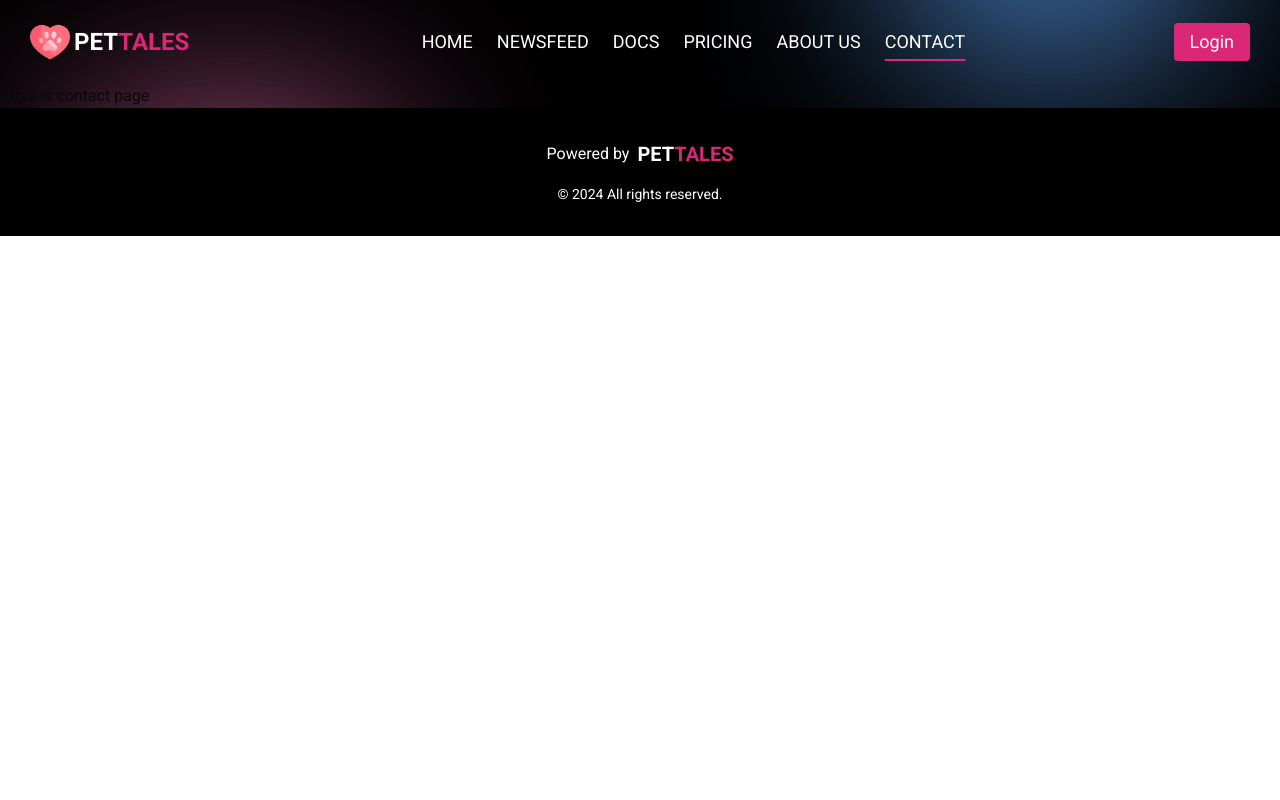
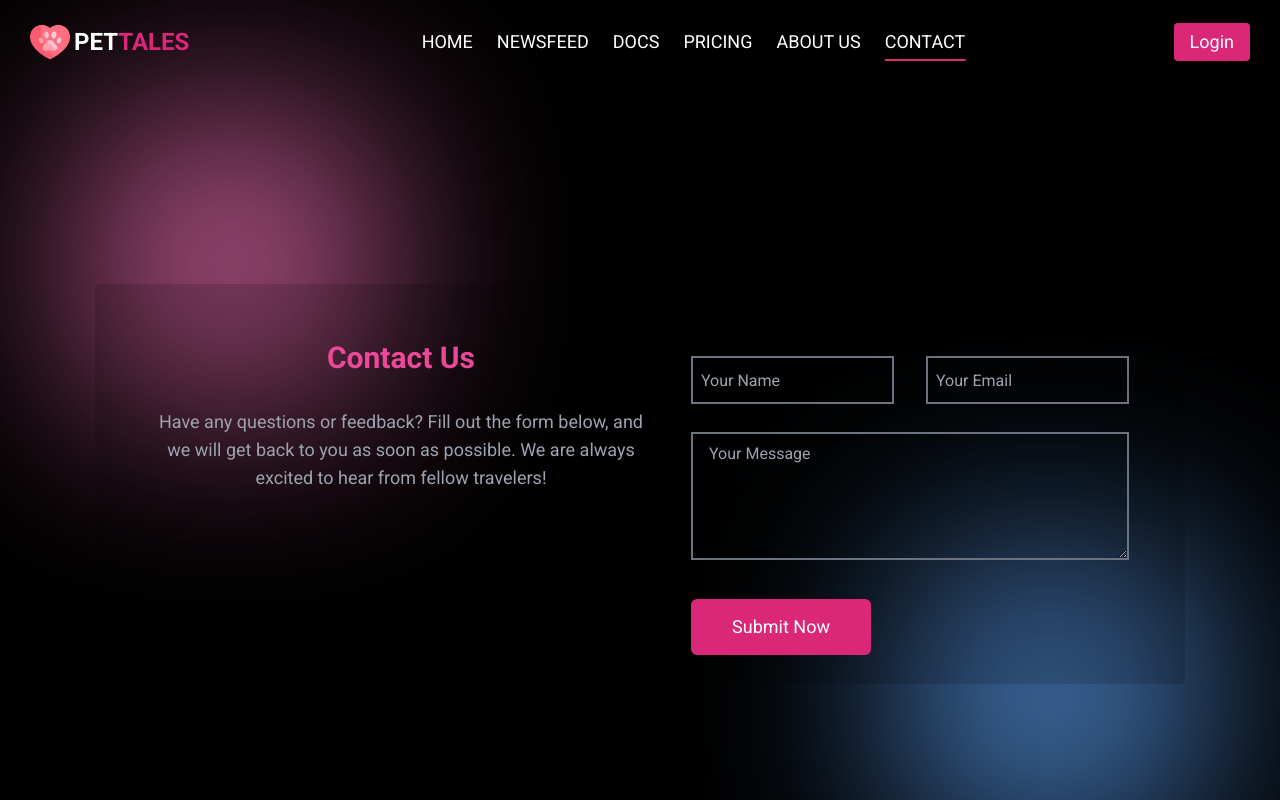
Before and after one commit to Arfaz31/PetTales-client-side, a Next.js app: page /contact in a window 1280 px wide. Shown: the top 800 px of the page. Built offline with nearby package versions, Linux system fonts and the light colour scheme.

Commit message:
contact page

```diff
--- a/src/Providers/index.tsx
+++ b/src/Providers/index.tsx
@@ -13,7 +13,7 @@ const queryClient = new QueryClient();
 export function Providers({ children }: ProvidersProps) {
   return (
     <QueryClientProvider client={queryClient}>
-      <Toaster />
+      <Toaster richColors position="top-right" />
       {children}
     </QueryClientProvider>
   );
--- a/src/app/(WithCommonLayout)/_component/module/contact/index.tsx
+++ b/src/app/(WithCommonLayout)/_component/module/contact/index.tsx
@@ -1,8 +1,84 @@
+"use client";
+
+import LoadingPage from "@/app/loading";
+import Container from "@/components/Shared/Container";
+import { useState } from "react";
+import { SubmitHandler, useForm } from "react-hook-form";
+import { toast } from "sonner";
+
+type QusInput = {
+  name: string;
+  email: string;
+  message: string;
+};
 const Contact = () => {
+  const [isSubmitting, setIsSubmitting] = useState(false);
+  const { register, handleSubmit, reset } = useForm<QusInput>();
+  const onSubmit: SubmitHandler<QusInput> = async (data) => {
+    setIsSubmitting(true);
+    try {
+      console.log(data);
+
+      if (data) {
+        setTimeout(() => {
+          setIsSubmitting(false);
+          toast.success("Your message is submitted successfully");
+        }, 2000);
+      }
+    } catch (err) {
+      toast.error("Failed to send message");
+      console.log(err);
+    } finally {
+      reset();
+    }
+  };
   return (
-    <div>
-      <h1>contact page</h1>
-    </div>
+    <Container className="h-screen m-auto flex  items-center justify-center">
+      {isSubmitting && <LoadingPage />}
+      <div className="bg-black bg-opacity-15   h-[400px] flex flex-col md:flex-row  justify-center rounded-md gap-10 p-14">
+        <div className="rounded-lg w-full md:w-[500px]">
+          <h2 className="text-3xl font-semibold text-pink-500 mb-8 text-center">
+            Contact Us
+          </h2>
+          <p className="text-lg text-center text-default-700 mb-8 text-gray-400">
+            Have any questions or feedback? Fill out the form below, and we will
+            get back to you as soon as possible. We are always excited to hear
+            from fellow travelers!
+          </p>
+        </div>
+        <form onSubmit={handleSubmit(onSubmit)}>
+          <div className="space-y-7 py-4">
+            <div className="flex lg:flex-row flex-col items-center lg:gap-8 gap-0">
+              <input
+                type="text"
+                placeholder="Your Name"
+                {...register("name", { required: true })}
+                className="border-2 border-gray-500 focus:border-gray-300 text-gray-400 bg-transparent focus:outline-none w-full  h-12 px-2"
+              />
+              <input
+                type="email"
+                placeholder="Your Email"
+                {...register("email", { required: true })}
+                className="border-2 border-gray-500 focus:border-gray-300 text-gray-400 bg-transparent focus:outline-none w-full  h-12 px-2"
+              />
+            </div>
+
+            <textarea
+              placeholder="Your Message"
+              {...register("message", { required: true })}
+              className="w-full h-32 pl-4 pt-2 bg-transparent border-2 border-gray-500 focus:border-gray-300 text-gray-400 focus:outline-none "
+            />
+          </div>
+          <button
+            type="submit"
+            className="flex text-lg items-center justify-center bg-pink-600 text-white w-[180px] h-14 p-3 mt-4 relative group overflow-hidden rounded-md"
+          >
+            <span className="relative z-10">Submit Now</span>
+            <span className="absolute inset-0 bg-pink-500 transition-all duration-300 transform -translate-x-full group-hover:translate-x-0"></span>
+          </button>
+        </form>
+      </div>
+    </Container>
   );
 };
 
--- a/src/app/(WithCommonLayout)/contact/page.tsx
+++ b/src/app/(WithCommonLayout)/contact/page.tsx
@@ -1,7 +1,9 @@
+import Contact from "../_component/module/contact";
+
 const page = () => {
   return (
     <div>
-      <h1>this is contact page</h1>
+      <Contact />
     </div>
   );
 };
--- a/src/app/loading.tsx
+++ b/src/app/loading.tsx
@@ -5,7 +5,7 @@ import Lottie from "lottie-react";
 import spinner from "@/assets/lottie/loading.json";
 const LoadingPage = () => {
   return (
-    <div className="flex items-center justify-center">
+    <div className="h-screen bg-black/10 fixed inset-0 z-[999] backdrop-blur-md flex justify-center items-center">
       <Lottie animationData={spinner} loop={true} />
     </div>
   );
```
Also changed, not shown: src/assets/lottie/loading.json (+1 -1 lines).
